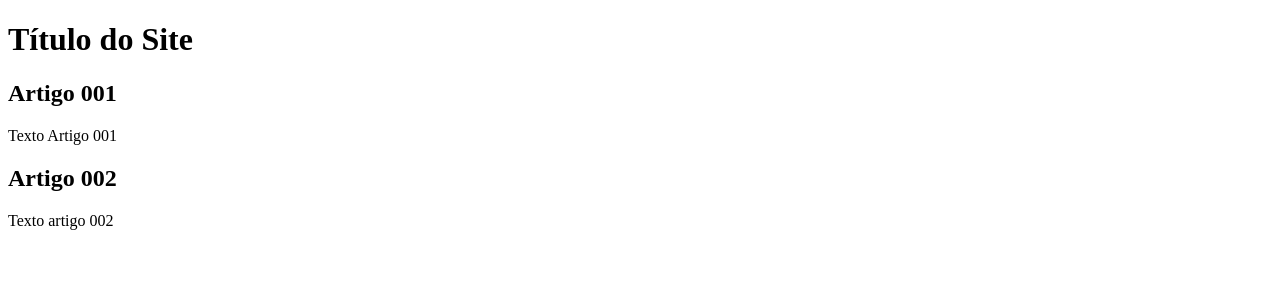
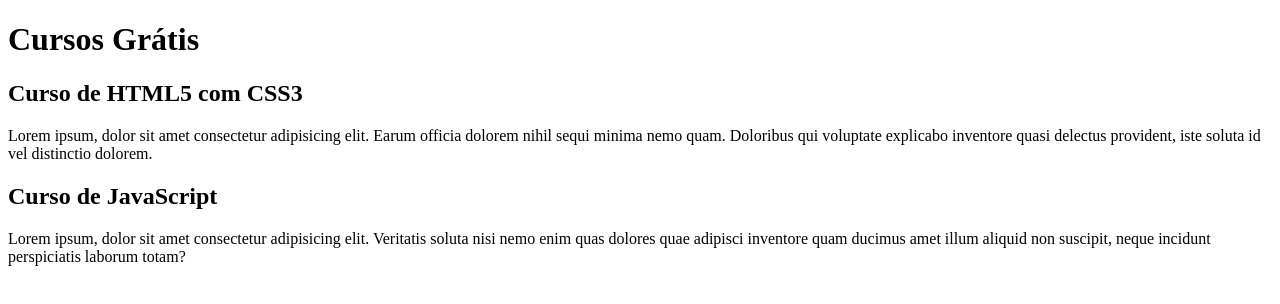
Before and after one commit to Felipe0132/Projeto-site1, a plain HTML site: page index.html in a window 1280 px wide. Drawn offline with Linux system fonts and the light colour scheme.

Commit message:
comeci a escrever conteúdo

```diff
--- a/index.html
+++ b/index.html
@@ -9,18 +9,15 @@
 <body>
     <main>
         <header>
-            <h1>Título do Site</h1>
+            <h1>Cursos Grátis</h1>
         </header>
         <article>
-            <h2>Artigo 001</h2>
-            <p>Texto Artigo 001</p>
+            <h2>Curso de HTML5 com CSS3</h2>
+            <p>Lorem ipsum, dolor sit amet consectetur adipisicing elit. Earum officia dolorem nihil sequi minima nemo quam. Doloribus qui voluptate explicabo inventore quasi delectus provident, iste soluta id vel distinctio dolorem.</p>
         </article>
         <article>
-            <h2>Artigo 002
-            </h2>
-            <p>Texto artigo 002
-
-            </p>
+            <h2>Curso de JavaScript</h2>
+            <p002>Lorem ipsum, dolor sit amet consectetur adipisicing elit. Veritatis soluta nisi nemo enim quas dolores quae adipisci inventore quam ducimus amet illum aliquid non suscipit, neque incidunt perspiciatis laborum totam? </p>
         </article>
     </main>
 </body>
```
